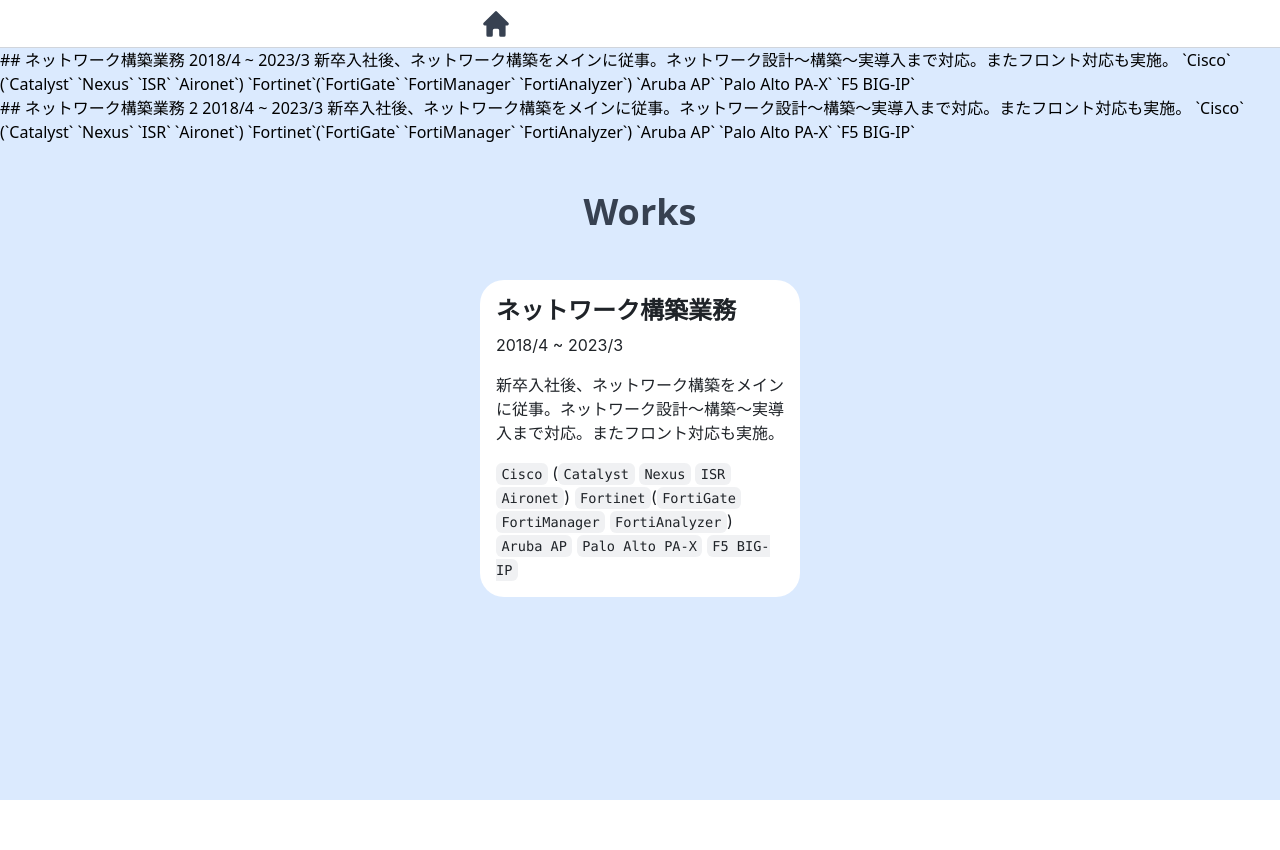
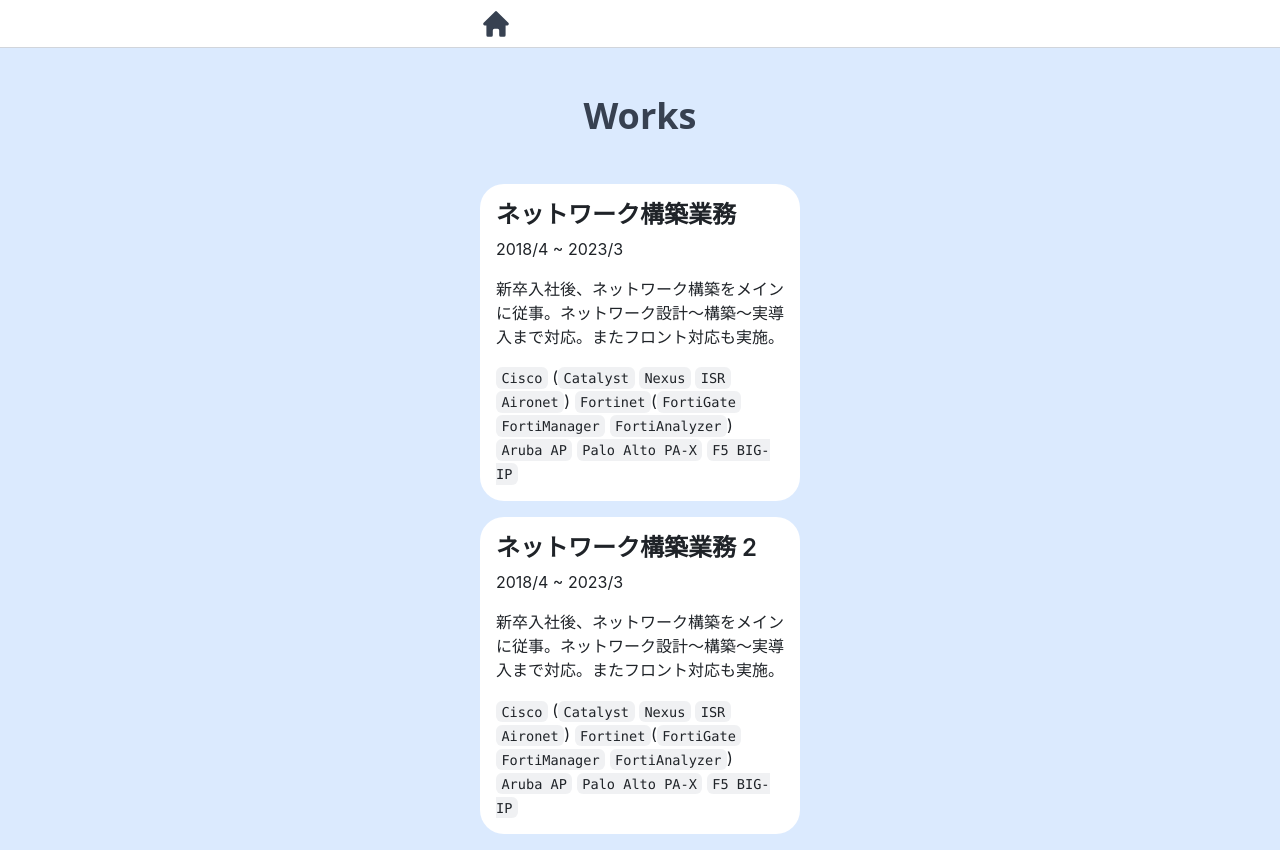
Before and after one commit to kou72/portfolio, a Next.js app: page /works in a window 1280 px wide. Before the commit the page ends 800 px from the top, so only its background shows below. Built offline with nearby package versions, Linux system fonts and the light colour scheme.

Commit message:
Worksページのマークダウン表示部分を修正し、不要なテキストを削除
works.tsx
- props.markdownsをmap関数でループして、それぞれのマークダウンを表示するように修正
- 不要なテキストを削除

```diff
--- a/pages/works.tsx
+++ b/pages/works.tsx
@@ -7,17 +7,20 @@
   return (
     <div className="bg-blue-100 min-h-screen">
       <Header />
-      {props.markdowns.map((markdown: any, index: any) => {
-        return <div key={index}>{markdown}</div>
-      })}
       <div className="flex flex-col justify-center items-center">
         <div className="flex justify-center text-4xl font-extrabold text-gray-700 py-12 w-full">
           Works
         </div>
-        <div className="flex flex-col gap-4 w-80">
-          <div className="bg-white w-full rounded-3xl p-4">
-            <ReactMarkdown className="markdown-body">{text}</ReactMarkdown>
-          </div>
+        <div className="flex flex-col gap-4 mb-4 w-80">
+          {props.markdowns.map((markdown: any, index: any) => {
+            return (
+              <div className="bg-white w-full rounded-3xl p-4" key={index}>
+                <ReactMarkdown className="markdown-body">
+                  {markdown}
+                </ReactMarkdown>
+              </div>
+            )
+          })}
         </div>
       </div>
     </div>
@@ -50,13 +53,3 @@
     },
   }
 }
-
-const text = `
-## ネットワーク構築業務
-2018/4 ~ 2023/3
-
-新卒入社後、ネットワーク構築をメインに従事。ネットワーク設計～構築～実導入まで対応。またフロント対応も実施。
-
-\`Cisco\` (\`Catalyst\` \`Nexus\` \`ISR\` \`Aironet\`) \`Fortinet\`(\`FortiGate\` \`FortiManager\` \`FortiAnalyzer\`) \`Aruba AP\` \`Palo Alto PA-X\` \`F5 BIG-IP\`
-
-`
```
